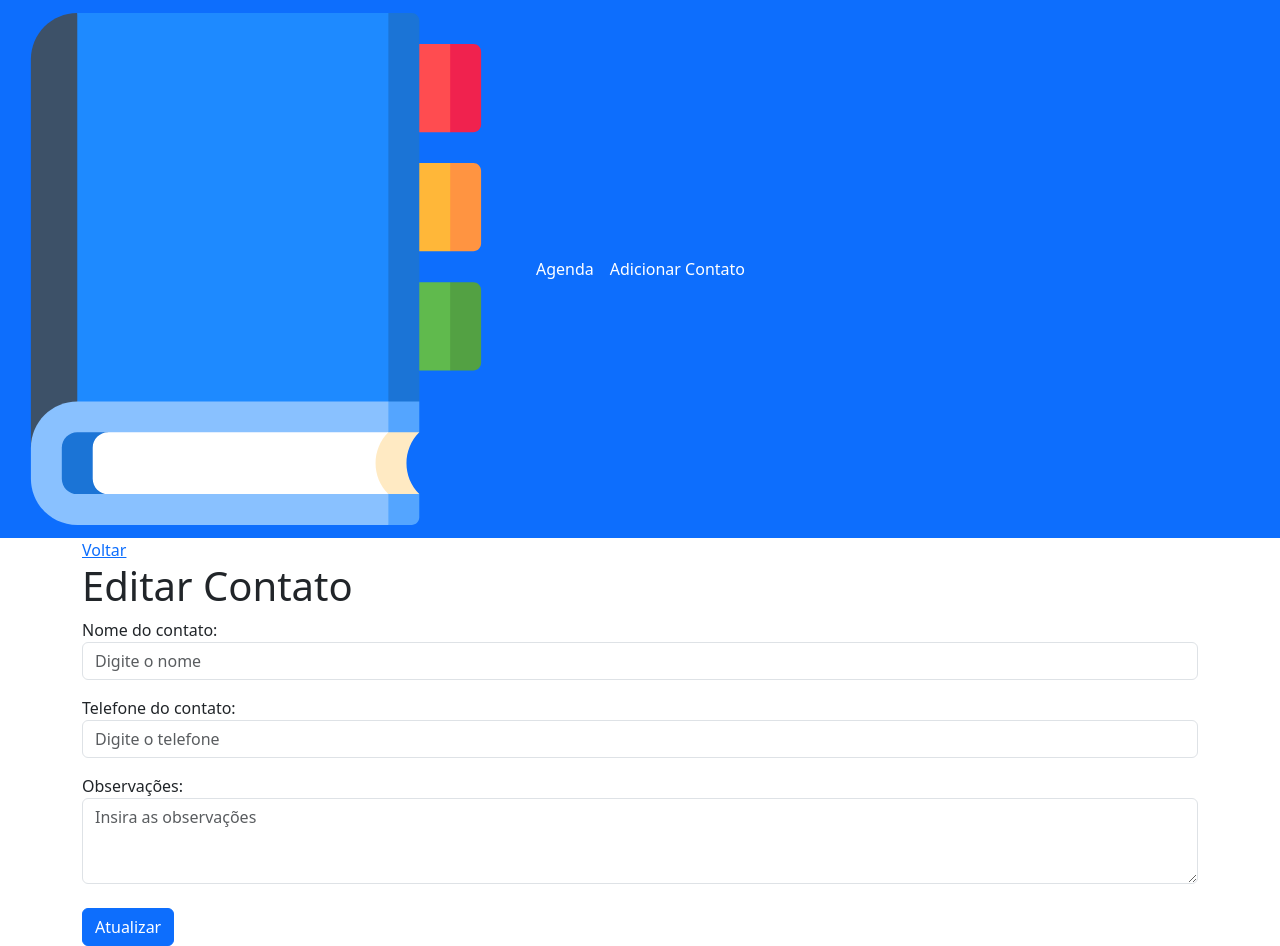
After one commit to carlos-e-vieira/agenda-de-contato-php-pdo-mysql, a PHP site: page /edit.php in a window 1280 px wide. The commit adds this page. Run offline with PHP 8.4, Linux system fonts and the light colour scheme; data that the repository does not hold is empty.

Commit message:
added edit view

```diff
--- /dev/null
+++ b/edit.php
@@ -0,0 +1,35 @@
+<?php
+    include_once('templates/header.php');
+?>
+
+<div class="container">
+    <?php include_once('templates/backbtn.php'); ?>
+
+    <h1 id="main-title">Editar Contato</h1>
+
+    <form id="create-form" action="<?= $BASE_URL ?>/config/process.php" method="POST">
+        <input type="hidden" name="type" value="edit">
+        <input type="hidden" name="id" value="<?= $contact['id'] ?>">
+
+        <div class="form-group pb-3">
+            <label for="name">Nome do contato:</label>
+            <input type="text" class="form-control" id="name" name="name" placeholder="Digite o nome" value="<?= $contact['name'] ?>" required>
+        </div>
+
+        <div class="form-group pb-3">
+            <label for="phone">Telefone do contato:</label>
+            <input type="text" class="form-control" id="phone" name="phone" placeholder="Digite o telefone" value="<?= $contact['phone'] ?>" required>
+        </div>
+
+        <div class="form-group pb-4">
+            <label for="observations">Observações:</label>
+            <textarea type="text" class="form-control" id="observations" name="observations" placeholder="Insira as observações" rows="3"><?= $contact['observations'] ?></textarea>
+        </div>
+
+        <button type="submit" class="btn btn-primary">Atualizar</button>
+    </form>
+</div>
+
+<?php
+    include_once('templates/footer.php');
+?>
--- a/index.php
+++ b/index.php
@@ -29,7 +29,7 @@
                         <td scope="row"><?= $contact['phone'] ?></td>
                         <td class="actions">
                             <a href="<?= $BASE_URL ?>/show.php?id=<?= $contact['id'] ?>"><i class="fas fa-eye check-icon"></i></a>
-                            <a href="#"><i class="far fa-edit edit-icon"></i></a>
+                            <a href="<?= $BASE_URL ?>/edit.php?id=<?= $contact['id'] ?>"><i class="far fa-edit edit-icon"></i></a>
                             <button class="delete-btn" type="submit"><i class="fas fa-times delete-icon"></i></button>
                         </td>
                     </tr>
--- a/templates/header.php
+++ b/templates/header.php
@@ -35,7 +35,7 @@
             <div>
                 <div class="navbar-nav">
                     <a class="nav-link active" id="home-link" href="<?= $BASE_URL ?>/index.php">Agenda</a>
-                    <a class="nav-link active" id="home-link" href="<?= $BASE_URL ?>/create.php">Adicionar Contato</a>
+                    <a class="nav-link active" href="<?= $BASE_URL ?>/create.php">Adicionar Contato</a>
                 </div>
             </div>
         </nav>
```
